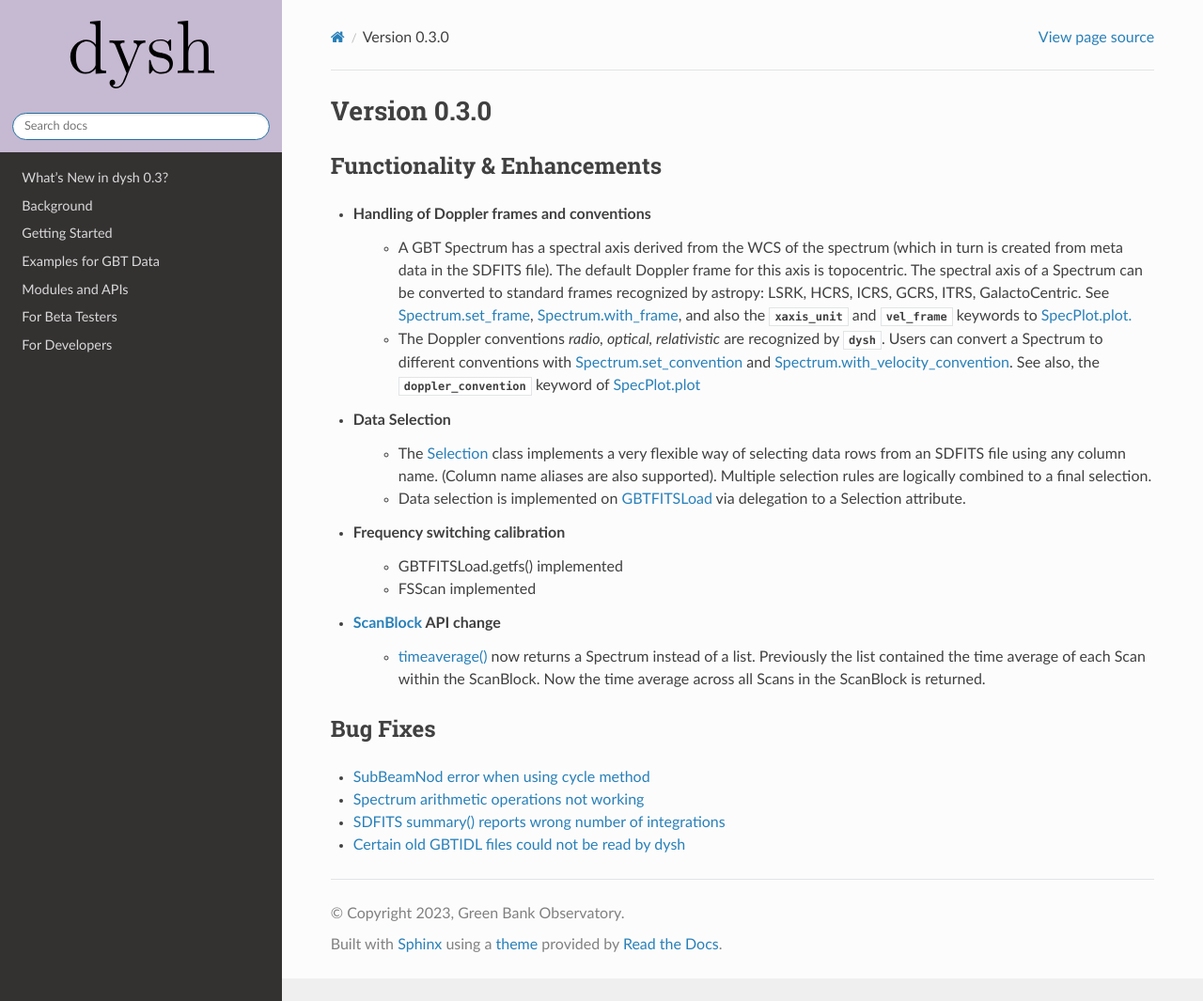
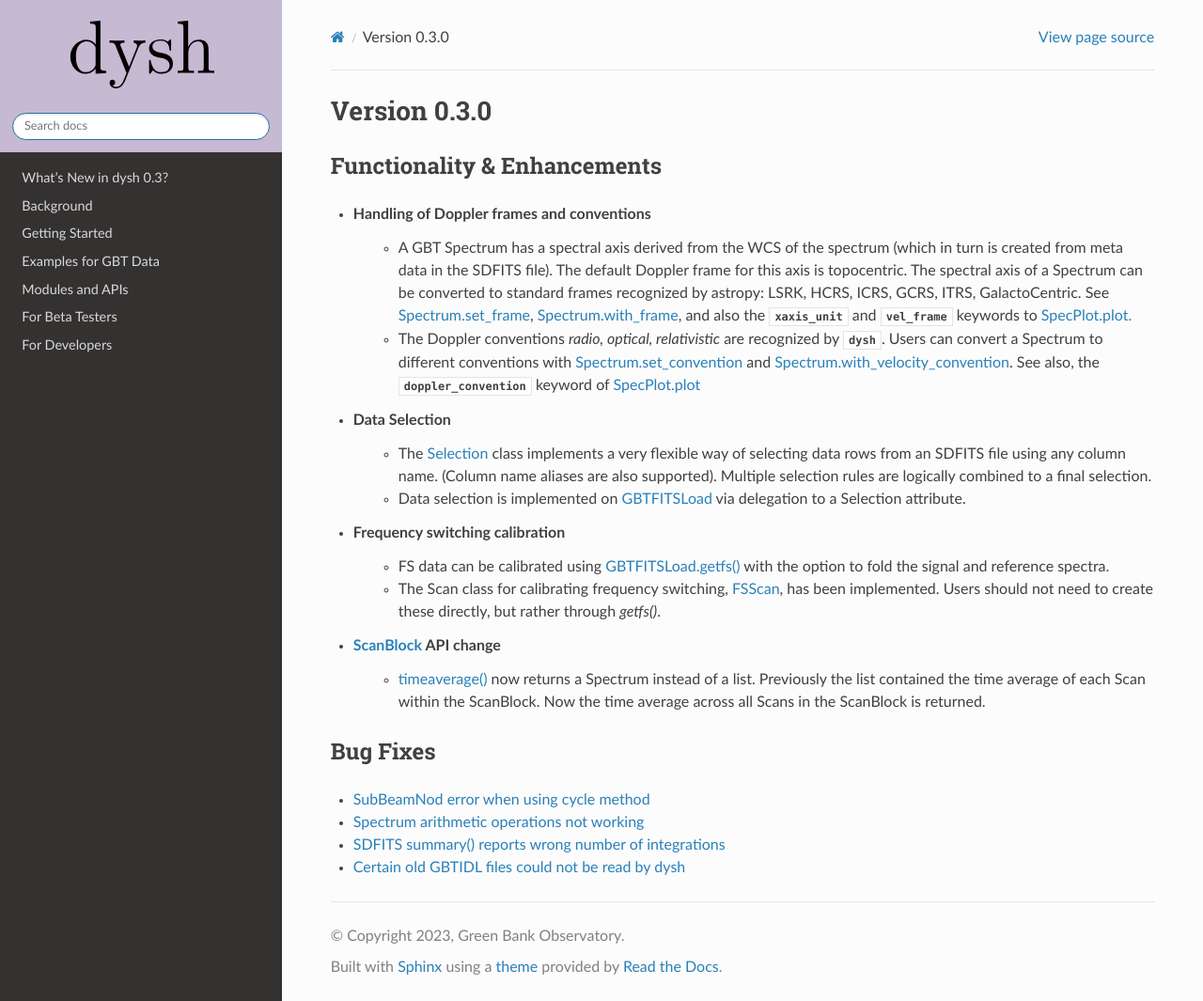
Before and after one commit to GreenBankObservatory/dysh, a Sphinx documentation site: the page built from docs/source/whatsnew/CHANGES.rst, in a window 1280 px wide and 1065 px high. Shown: the whole window at 94% size. Built offline with Sphinx 7.4.7 and the Read the Docs theme 2.0.0, drawn with Linux system fonts in a browser that asks for light colours; the version number could not be read and is left out.

Commit message:
functionality and bug fixes

```diff
--- a/docs/source/whatsnew/CHANGES.rst
+++ b/docs/source/whatsnew/CHANGES.rst
@@ -11,8 +11,8 @@ Functionality & Enhancements
     - The `Selection <https://dysh.readthedocs.io/en/release-0.3.0/modules/dysh.util.html#dysh.util.selection.Selection>`_ class implements a very flexible way of selecting data rows from an SDFITS file using any column name.  (Column name aliases are also supported).  Multiple selection rules are logically combined to a final selection.
     - Data selection is implemented on `GBTFITSLoad <https://dysh.readthedocs.io/en/release-0.3.0/modules/dysh.fits.html#module-dysh.fits.gbtfitsload>`_ via delegation to a Selection attribute.
 - Frequency switching calibration
-    - GBTFITSLoad.getfs() implemented
-    - FSScan implemented
+    - FS data can be calibrated using `GBTFITSLoad.getfs() <https://dysh.readthedocs.io/en/release-0.3.0/modules/dysh.fits.html#dysh.fits.gbtfitsload.GBTFITSLoad.getfs>`_  with the option to fold the signal and reference spectra.
+    - The Scan class for calibrating frequency switching, `FSScan <https://dysh.readthedocs.io/en/release-0.3.0/modules/dysh.spectra.html#dysh.spectra.scan.FSScan>`_, has been implemented.  Users should not need to create these directly, but rather through *getfs()*.
 
 - `ScanBlock <https://dysh.readthedocs.io/en/release-0.3.0/modules/dysh.spectra.html#dysh.spectra.scan.ScanBlock>`_  API change
     - `timeaverage() <https://dysh.readthedocs.io/en/release-0.3.0/modules/dysh.spectra.html#dysh.spectra.scan.ScanBlock.timeaverage>`_ now returns a Spectrum instead of a list.  Previously the list contained the time average of each Scan within the ScanBlock.   Now the time average across all Scans in the ScanBlock is returned.
```
